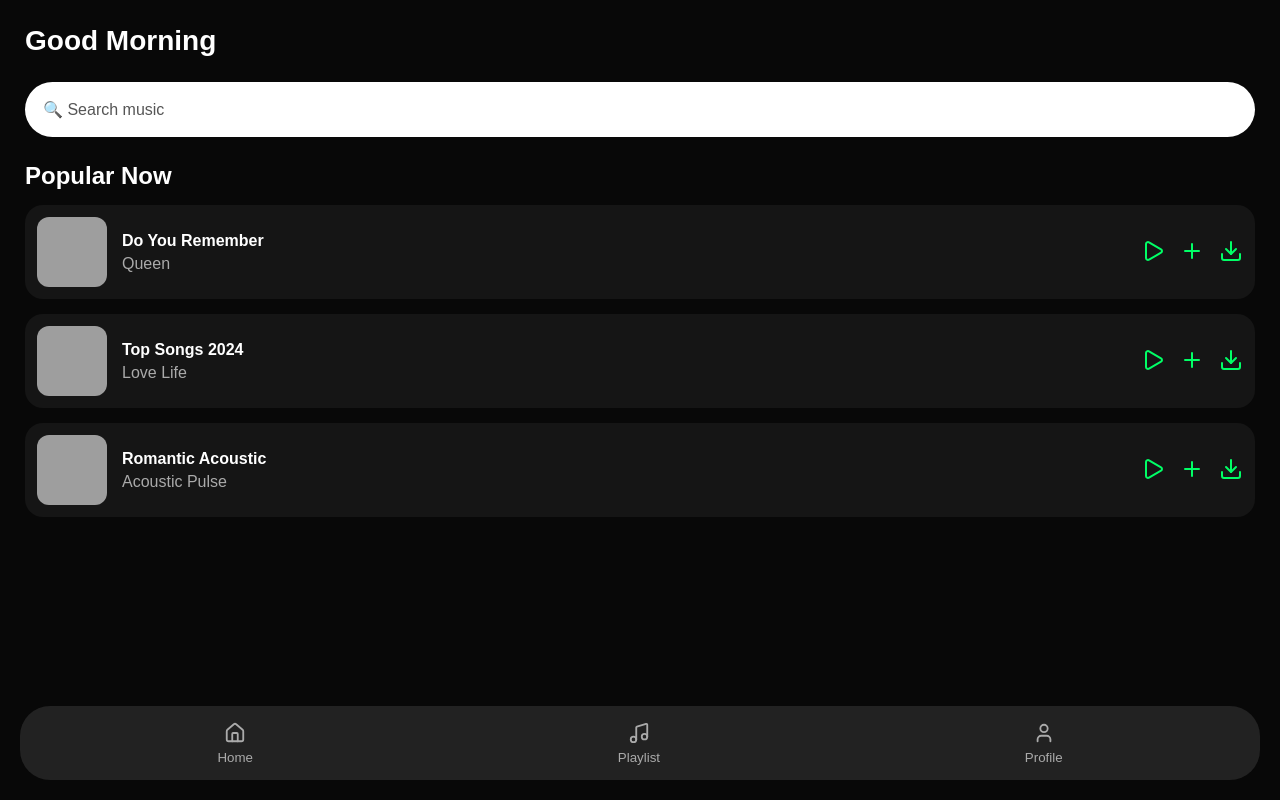
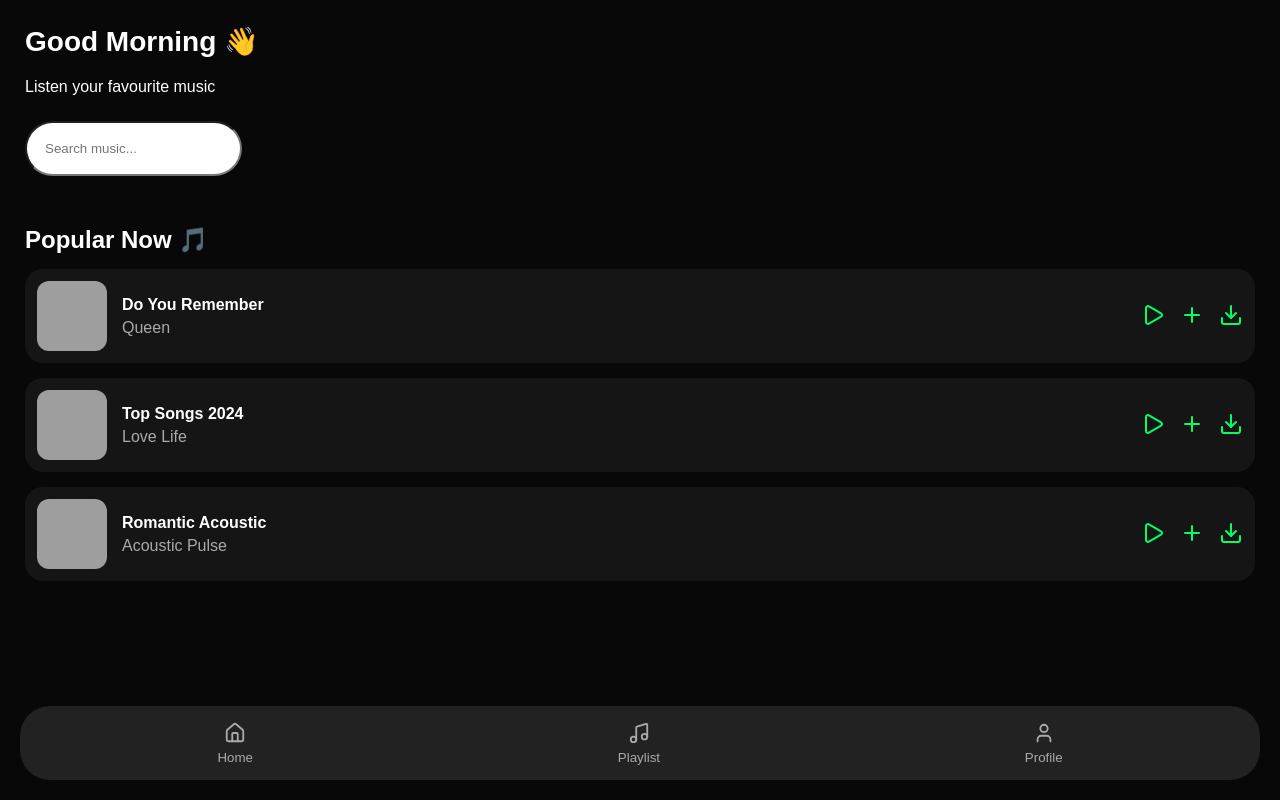
Before and after one commit to Alvi2002/musicminiapp, a React (Vite) app: page / in a window 1280 px wide. Built offline with nearby package versions, Linux system fonts and the light colour scheme; grey boxes are pictures that could not be loaded.

Commit message:
Enhance Home component with search and UI updates
Refactor Home component to improve song filtering and UI elements.

```diff
--- a/src/pages/Home.jsx
+++ b/src/pages/Home.jsx
@@ -1,84 +1,148 @@
+import { useState } from "react";
+
 import MusicCard from "../components/MusicCard";
+import Search from "../components/Search";
 
-import {songs} from "../data";
-
+import { songs } from "../data";
 
 
 export default function Home({
 
-setPlaylist,
-playlist,
-setSong
+  setPlaylist,
+  playlist,
+  setSong
 
 }){
+
+
+const [search,setSearch] = useState("");
+
+
+
+const filteredSongs = songs.filter(song =>
+
+song.title
+.toLowerCase()
+.includes(
+search.toLowerCase()
+)
+
+||
+song.artist
+.toLowerCase()
+.includes(
+search.toLowerCase()
+)
+
+);
 
 
 
 function addSong(song){
 
 
-if(!playlist.find(
-x=>x.id===song.id
-)){
+const alreadyAdded = playlist.find(
+item => item.id === song.id
+);
+
+
+
+if(!alreadyAdded){
 
 
 setPlaylist([
+
 ...playlist,
+
 song
 
-])
+]);
 
 
 }
-
 
 }
 
 
 
+return(
 
-return(
 
 <div className="home">
 
 
+<div className="header">
+
+
 <h1>
-Good Morning
+Good Morning 👋
 </h1>
 
 
-<div className="search">
+<p>
+Listen your favourite music
+</p>
 
-🔍 Search music
 
 </div>
 
 
 
+<Search
+
+value={search}
+
+setValue={setSearch}
+
+/>
+
+
+
 <h2>
-Popular Now
+Popular Now 🎵
 </h2>
 
 
 
 {
 
-songs.map(song=>(
+filteredSongs.length > 0 ?
+
+
+filteredSongs.map(song => (
+
 
 <MusicCard
 
+
 key={song.id}
+
 
 song={song}
 
+
 addSong={addSong}
 
+
 playSong={setSong}
+
+
 
 />
 
 
 ))
+
+
+:
+
+
+<p className="empty">
+
+No song found
+
+</p>
+
 
 }
 
@@ -86,6 +150,7 @@ playSong={setSong}
 
 </div>
 
+
 )
 
 
```
